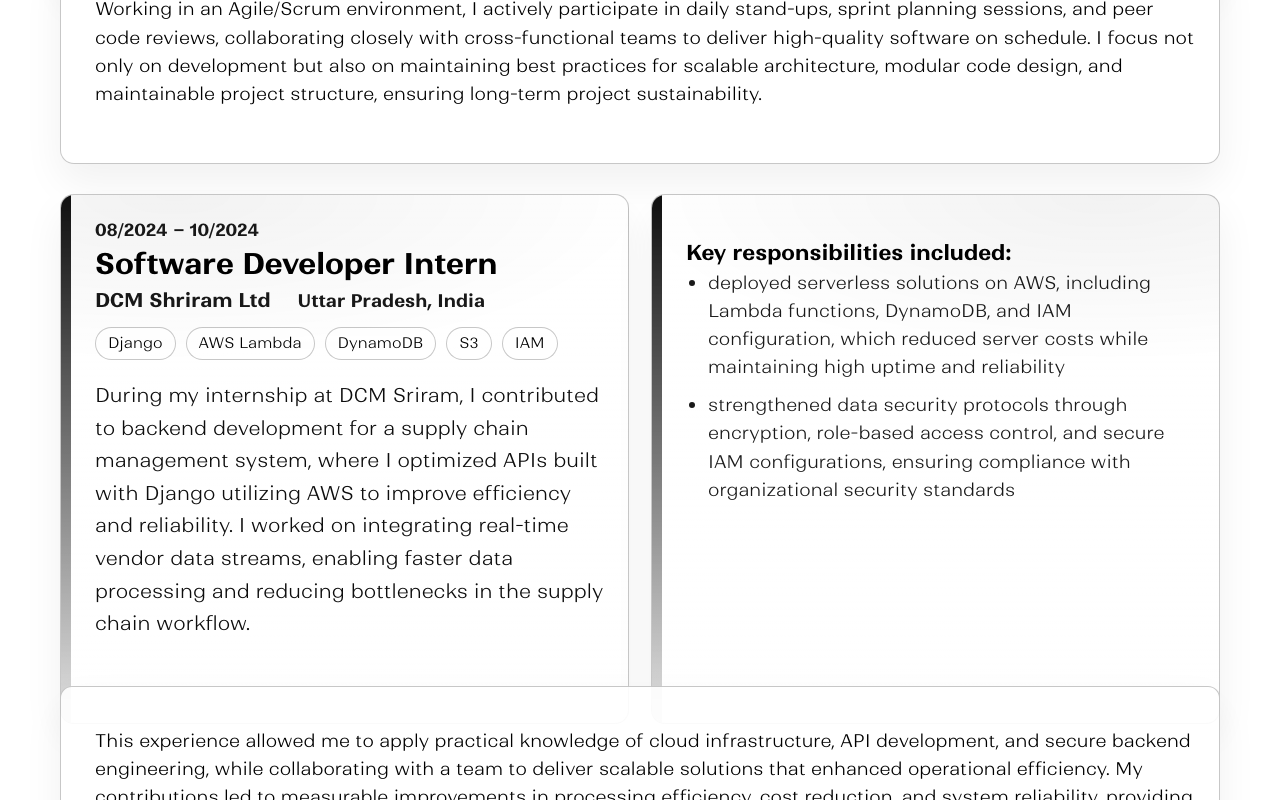
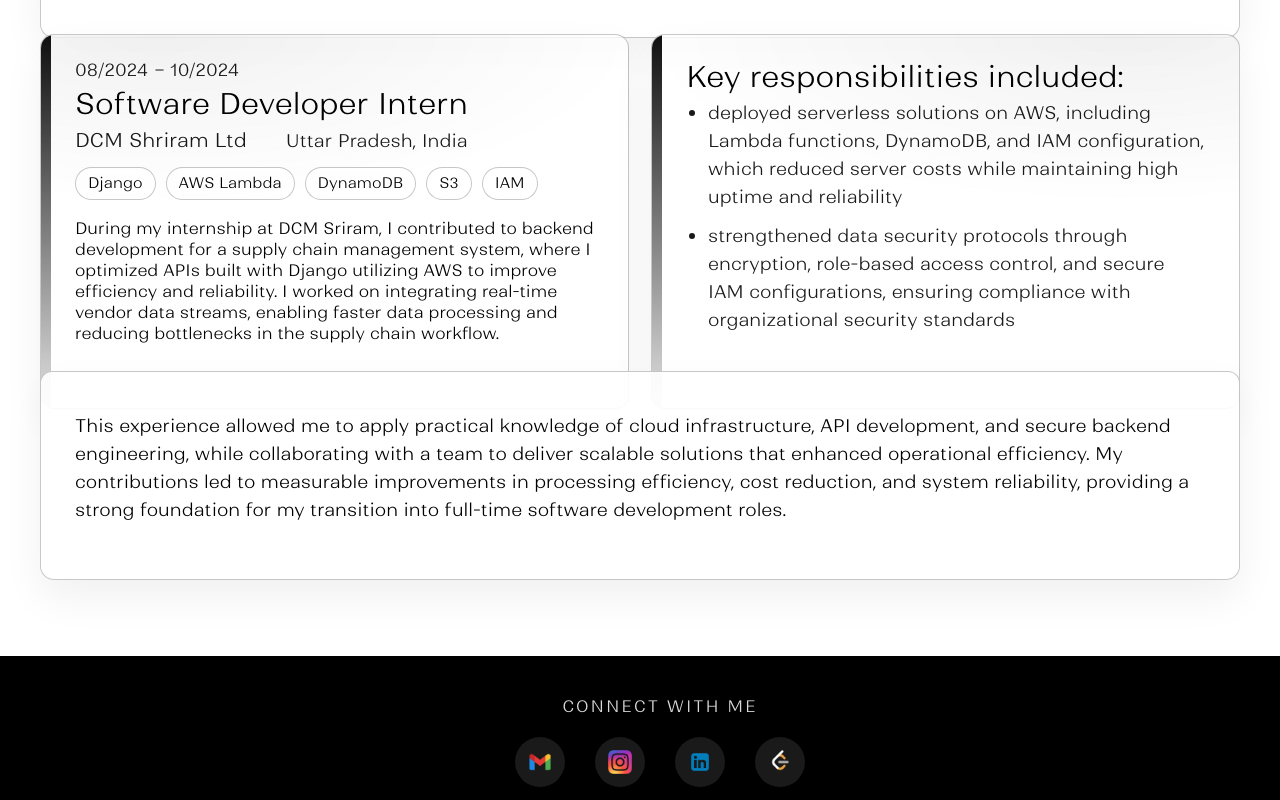
Before and after one commit to dhruvd21/portfolio, an Angular app: page /experience in a window 1280 px wide. Shown: the part 840-1640 px from the top of the page. Built offline with nearby package versions, Linux system fonts and the light colour scheme.

Commit message:
some icon changes, and text changes in experience

```diff
--- a/src/app/components/experience/experience.css
+++ b/src/app/components/experience/experience.css
@@ -28,20 +28,6 @@
   opacity: 0.95;
   text-align: center;
   line-height: 1.6;
-}
-
-.timeline {
-  position: relative;
-  max-width: 1200px;
-  margin: 0 auto;
-  padding: 0 20px;
-  display: flex;
-  flex-direction: column;
-  gap: 34px;
-}
-
-.timeline::before {
-  content: none;
 }
 
 .experience-block {
@@ -115,6 +101,7 @@
   gap: 10px;
   margin: 14px 0 18px;
   padding-left: 12px;
+  padding-right: 12px;
 }
 
 .experience-tag {
@@ -130,6 +117,7 @@
 .experience-kicker {
   margin: 0 0 10px;
   padding-left: 12px;
+  padding-right: 12px;
   letter-spacing: 0.12em;
   text-transform: uppercase;
   font-size: 0.76rem;
@@ -139,12 +127,13 @@
 
 .timeline-date {
   font-size: 1.1rem;
-  font-weight: 700;
+  font-weight: 500;
   color: #000000;
   opacity: 0.9;
   margin-bottom: 2px;
   font-family: 'Ranade', system-ui, -apple-system, 'Segoe UI', Roboto, 'Helvetica Neue', Arial;
   padding-left: 12px;
+  padding-right: 12px;
 }
 
 .timeline-company {
@@ -153,42 +142,39 @@
 
 .job-title {
   font-size: 1.8rem;
-  font-weight: 700;
+  font-weight: 500;
   color: #000000;
   margin: 0 0 3px 0;
   font-family: 'Ranade', system-ui, -apple-system, 'Segoe UI', Roboto, 'Helvetica Neue', Arial;
   padding-left: 12px;
+  padding-right: 12px;
 }
 
 .company {
   font-size: 1.2rem;
-  font-weight: 700;
+  font-weight: 500;
   color: #000000;
   margin-right: 15px;
   opacity: 0.9;
   font-family: 'Ranade', system-ui, -apple-system, 'Segoe UI', Roboto, 'Helvetica Neue', Arial;
   padding-left: 12px;
+  padding-right: 12px;
 }
 
 .location {
   font-size: 1.1rem;
-  font-weight: 700;
+  font-weight: 500;
   color: #000000;
   opacity: 0.9;
   font-family: 'Ranade', system-ui, -apple-system, 'Segoe UI', Roboto, 'Helvetica Neue', Arial;
   padding-left: 12px;
-}
-
-.timeline-description {
-  color: #000000;
-  margin-bottom: 3px;
+  padding-right: 12px;
 }
 
 .timeline-description p {
-  font-size: 1.2rem;
-  line-height: 1.7;
-  opacity: 0.95;
+  margin: 0;
   padding-left: 12px;
+  padding-right: 12px;
 }
 
 .key-contributions {
@@ -196,17 +182,20 @@
 }
 
 .key-contributions h3 {
-  font-size: 1.3rem;
-  font-weight: 700;
+  font-size: 1.8rem;
+  font-weight: 500;
   color: #000000;
+  margin-top: 0;
   margin-bottom: 2px;
   font-family: 'Ranade', system-ui, -apple-system, 'Segoe UI', Roboto, 'Helvetica Neue', Arial;
   padding-left: 12px;
+  padding-right: 12px;
 }
 
 .key-contributions ul {
   list-style: disc;
   padding-left: 34px;
+  padding-right: 12px;
   margin: 0;
 }
 
@@ -230,6 +219,7 @@
   color: #000000;
   margin-bottom: 3px;
   padding-left: 12px;
+  padding-right: 12px;
 }
 
 /* Mobile Responsive */
--- a/src/app/components/footer/footer.css
+++ b/src/app/components/footer/footer.css
@@ -14,6 +14,17 @@
   flex-direction: column;
   align-items: center;
   gap: 20px;
+}
+
+.footer-heading {
+  margin: 0;
+  color: #ffffff;
+  font-size: 1rem;
+  font-weight: 400;
+  letter-spacing: 0.12em;
+  text-transform: uppercase;
+  opacity: 0.85;
+  font-family: 'Ranade', system-ui, -apple-system, 'Segoe UI', Roboto, 'Helvetica Neue', Arial;
 }
 
 .social-links {
--- a/src/app/components/footer/footer.html
+++ b/src/app/components/footer/footer.html
@@ -1,5 +1,6 @@
 <footer class="footer" id="contact">
   <div class="footer-content">
+    <p class="footer-heading">Connect with me</p>
     <div class="social-links">
       <a *ngFor="let link of socialLinks"
          [href]="link.url"
--- a/src/app/components/footer/footer.ts
+++ b/src/app/components/footer/footer.ts
@@ -9,6 +9,12 @@
 })
 export class Footer {
   socialLinks = [
+    {
+      label: 'Gmail',
+      icon: '✉️',
+      imagePath: 'social-icons/gmail.png',
+      url: 'mailto:dhruvdixit2113@gmail.com'
+    },
     {
       label: 'Instagram',
       icon: '📷',
--- a/src/app/components/home/home.css
+++ b/src/app/components/home/home.css
@@ -178,7 +178,7 @@
   display: grid;
   grid-template-columns: 1fr 1fr;
   gap: 28px;
-  align-items: start;
+  align-items: stretch;
 }
 
 .about-copy {
@@ -215,6 +215,10 @@
   line-height: 1.75;
   font-weight: 300;
   color: rgba(0, 0, 0, 0.86);
+}
+
+.about-bio--tight {
+  margin-top: -6px;
 }
 
 .about-chips {
@@ -299,6 +303,10 @@
   color: rgba(0, 0, 0, 0.82);
 }
 
+.about-card-text--tight {
+  margin-top: 10px;
+}
+
 @media (max-width: 920px) {
   .about-inner {
     grid-template-columns: 1fr;
--- a/src/app/components/home/home.html
+++ b/src/app/components/home/home.html
@@ -16,6 +16,7 @@
     <a class="about-copy about-link" routerLink="/skills" aria-label="Go to Skills">
       <h3 class="about-title">Tech</h3>
       <p class="about-bio">{{ aboutMe.techSummary }}</p>
+      <p class="about-bio about-bio--tight">{{ aboutMe.techExtra }}</p>
 
       <div class="about-chips" aria-label="Core skills">
         <span class="about-chip" *ngFor="let chip of aboutMe.techChips">{{ chip }}</span>
@@ -26,6 +27,8 @@
       <a class="about-card about-card--flat about-link" routerLink="/experience" aria-label="Go to Experience">
         <p class="about-card-kicker">Experience</p>
         <p class="about-card-text">{{ aboutMe.experienceSummary }}</p>
+        <p class="about-card-text about-card-text--tight">{{ aboutMe.experienceExtra }}</p>
+        <p class="about-card-text about-card-text--tight">{{ aboutMe.experienceExtra2 }}</p>
         <div class="about-chips about-chips--tight" aria-label="Experience highlights">
           <span class="about-chip" *ngFor="let chip of aboutMe.experienceChips">{{ chip }}</span>
         </div>
--- a/src/app/components/home/home.ts
+++ b/src/app/components/home/home.ts
@@ -13,6 +13,8 @@
     title: 'Java Full Stack Developer & AI-Powered Problem Solver',
     techSummary:
       'Full stack developer with a passion for solving complex problems through code. With expertise in Java, DSA (Data Structures & Algorithms), and AWS, I craft robust web applications and serverless architectures.',
+    techExtra:
+      'I care about clean architecture, performance, and building features end-to-end with strong fundamentals and practical engineering tradeoffs.',
     techChips: ['Java Full Stack', 'Data Structures & Algorithms', 'AI Tools & Integration'],
     experienceChips: [
       'AWS Serverless Architecture',
@@ -25,6 +27,12 @@
     },
     experienceSummary:
       'Software Developer at LTIMindtree building enterprise apps across Java/Spring and Angular. Previously interned at DCM Shriram, focusing on backend optimization and cloud/serverless fundamentals.'
+    ,
+    experienceExtra:
+      'I collaborate in Agile teams, ship reliable changes, and focus on maintainability through modular code and clear interfaces.'
+    ,
+    experienceExtra2:
+      'Comfortable owning features from API design to UI polish, with attention to security, performance, and user experience.'
   };
 
   scrollToAbout() {
```
Also changed, not shown: public/social-icons/gmail.png (added).
